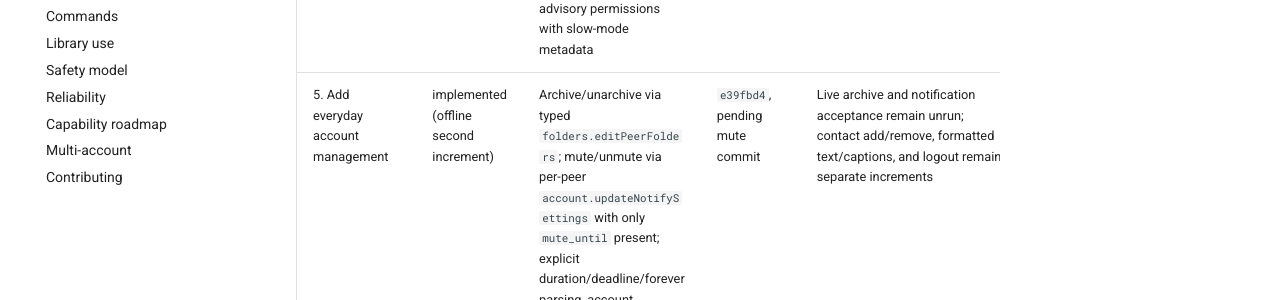
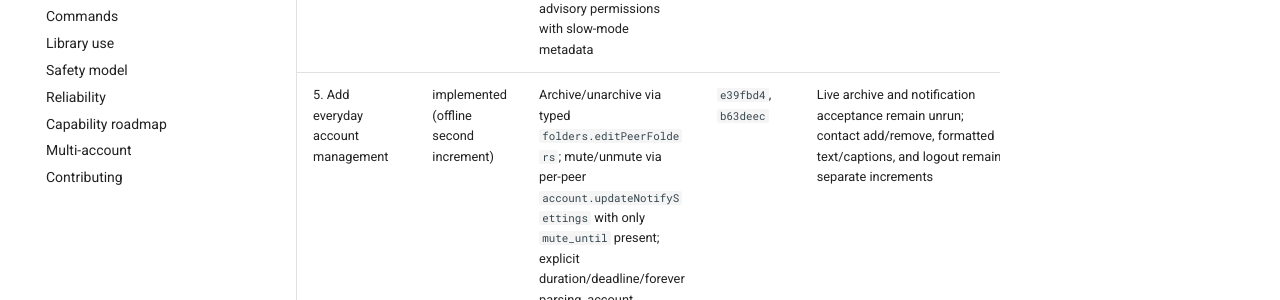
Before and after one commit to b1rd33/tgctl-go, an MkDocs documentation site: the page built from docs/phase-progress.md, in a window 1280 px wide and 900 px high, scrolled down 930 px. Shown: the part 173-473 px from the top of the window. Built offline with MkDocs 1.6.1 and Material for MkDocs 9.7.7, drawn with Linux system fonts in a browser that asks for light colours; comment, search, counter and statistics services are not loaded.

Commit message:
chore: prepare v0.6.0 release

```diff
--- a/docs/phase-progress.md
+++ b/docs/phase-progress.md
@@ -11,7 +11,7 @@ acceptance.
 | 2. Make account and target selection explicit | implemented (offline evidence) | `self`/`me`, account-bound resolution and isolation, known/unknown Premium metadata, app-config limits, stable setup path, selection/setup/dry-run edge-case tests | `81beb22` | Disposable live account read and Premium comparison; server-side username reassignment and limit drift remain live-only |
 | 3. Fetch messages directly from Telegram | implemented (offline evidence) | Telegram source for history/search/get, typed bounded cursors, filters, deleted placeholders, adapter propagation, empty/exact-full/short pagination, overlap termination, RPC/cancellation no-write, and malformed/mismatched cursor tests | `81beb22`, `ba9b0ed`, `564d275` | Redacted live reads and stable-data acceptance against Telegram remain unrun |
 | 4. Retrieve conversation context correctly | implemented (offline core) | Replies, explicit forum topic history, topic/root-bound cursors, missing/deleted-topic rejection, linked discussion lookup without joining, distinct discussion peers, advisory permissions with slow-mode metadata | `81beb22`, `9a79663`, `cf1b183`, `ba9b0ed` | Live fixture only for real nested replies/topic pagination, linked-discussion membership denial, and owner/admin/member/restricted server-rights transitions |
-| 5. Add everyday account management | implemented (offline second increment) | Archive/unarchive via typed `folders.editPeerFolders`; mute/unmute via per-peer `account.updateNotifySettings` with only `mute_until` present; explicit duration/deadline/forever parsing, account isolation, write/read-only/fuzzy/dry-run gates, durable idempotency, cancellation and committed-persistence failure handling | `e39fbd4`, pending mute commit | Live archive and notification acceptance remain unrun; contact add/remove, formatted text/captions, and logout remain separate increments |
+| 5. Add everyday account management | implemented (offline second increment) | Archive/unarchive via typed `folders.editPeerFolders`; mute/unmute via per-peer `account.updateNotifySettings` with only `mute_until` present; explicit duration/deadline/forever parsing, account isolation, write/read-only/fuzzy/dry-run gates, durable idempotency, cancellation and committed-persistence failure handling | `e39fbd4`, `b63deec` | Live archive and notification acceptance remain unrun; contact add/remove, formatted text/captions, and logout remain separate increments |
 | 6. Optional Premium and convenience features | not started (outside current handoff) | Original plan's separate optional proposals: voice transcription, translation, Saved Messages tags, custom emoji reactions, drafts/scheduled messages, and transfer progress | — | Each feature requires its own proposal, capability/privacy tests, and acceptance gate |
 | Documentation and release hygiene | complete | Generated command docs, skill reference, coverage matrix, public-hygiene checks | `e10f990` | None for this implementation handoff |
 
```
Also changed, not shown: CHANGELOG.md (+1 -1 lines).
